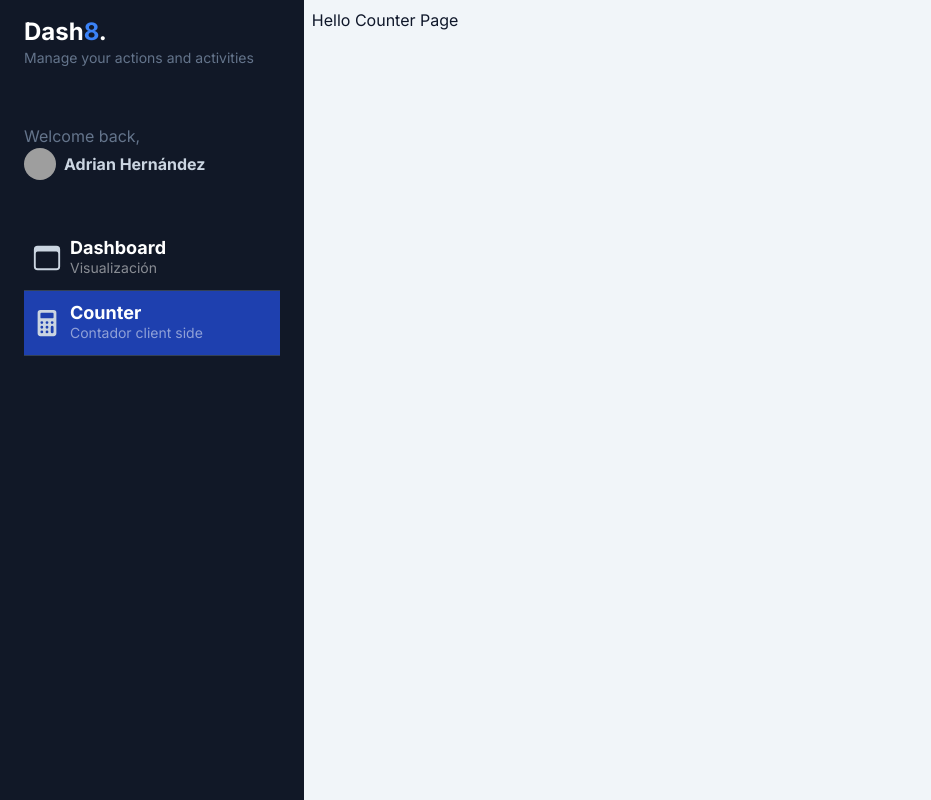
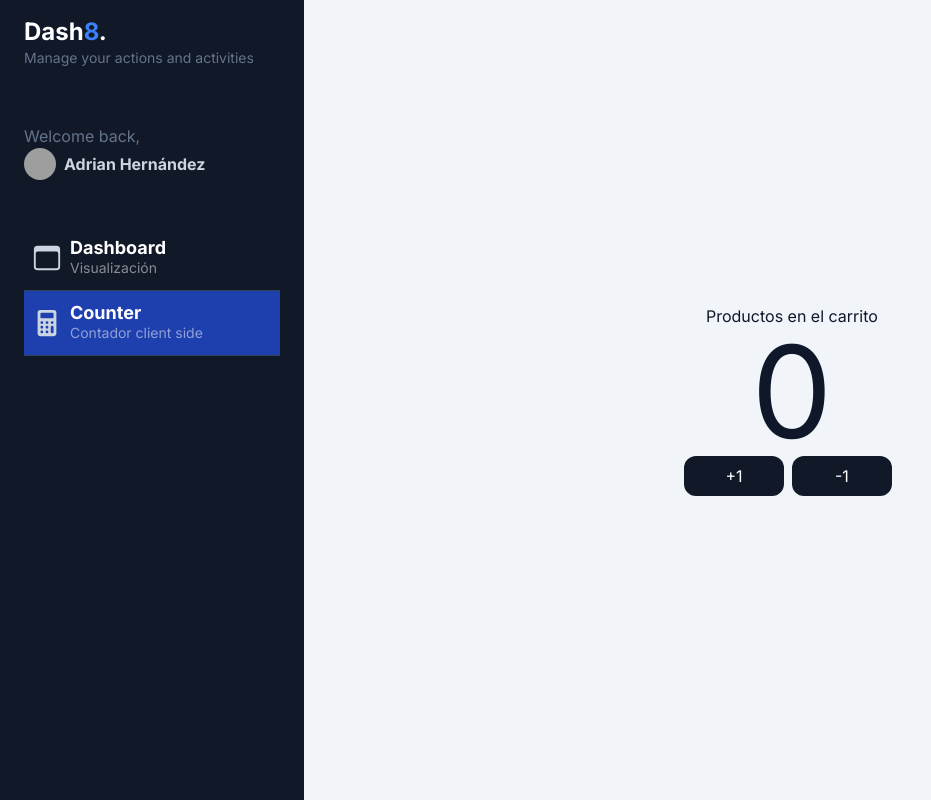
Before and after one commit to adrian1426/Next14_Curso, a Next.js app in the folder 2-mydashboard/: page /dashboard/counter in a window 1280 px wide. Shown: the whole page, without its empty margins (0-931 px from the left). Built offline with nearby package versions, Linux system fonts and the light colour scheme; grey boxes are pictures that could not be loaded.

Commit message:
creando app Counter

```diff
--- /dev/null
+++ b/2-mydashboard/src/app/dashboard/counter/components/ShoppingCart.tsx
@@ -0,0 +1,29 @@
+'use client';
+
+import { useState } from 'react';
+
+export const ShoppingCart = () => {
+  const [counter, setCounter] = useState(0);
+
+  return (
+    <>
+      <span className="text-9xl">{counter}</span>
+
+      <div className="flex">
+        <button
+          className="flex items-center justify-center p-2 rounded-xl bg-gray-900 text-white hover:bg-gray-600 transition-all w-[100px] mr-2"
+          onClick={() => setCounter((current) => current + 1)}
+        >
+          +1
+        </button>
+
+        <button
+          className="flex items-center justify-center p-2 rounded-xl bg-gray-900 text-white hover:bg-gray-600 transition-all w-[100px] mr-2"
+          onClick={() => setCounter((current) => current - 1)}
+        >
+          -1
+        </button>
+      </div>
+    </>
+  )
+}
--- a/2-mydashboard/src/app/dashboard/counter/page.tsx
+++ b/2-mydashboard/src/app/dashboard/counter/page.tsx
@@ -1,8 +1,17 @@
+import { ShoppingCart } from './components/ShoppingCart';
+
+export const metadata = {
+  title: 'CounterPage',
+  description: 'CounterPage description'
+}
 
 export default function CounterPage() {
+
   return (
-    <div>
-      <h1>Hello Counter Page</h1>
+    <div className="flex flex-col items-center justify-center w-full h-full">
+      <span>Productos en el carrito</span>
+
+      <ShoppingCart />
     </div>
   );
 }
```
